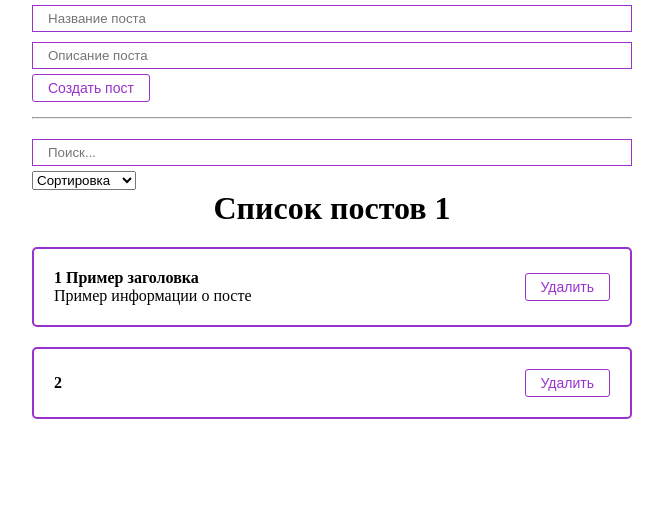
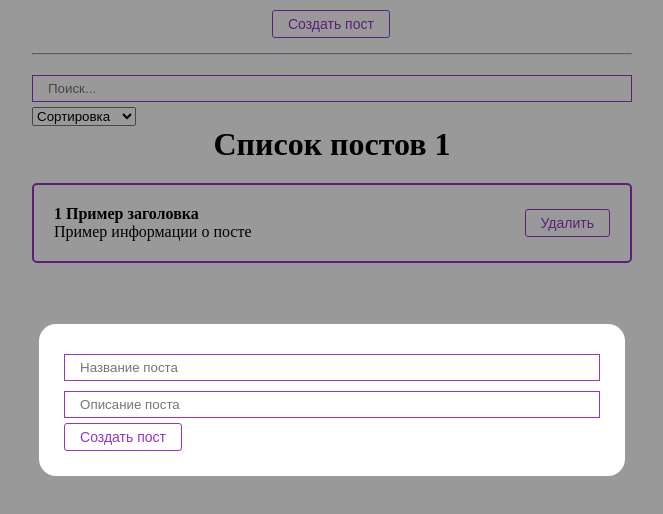
Before and after one commit to joyfulpebble/Learn-React, a React (Create React App) app: page / in a window 1280 px wide. Both pictures are taken after a click on the button "Создать пост". Shown: the top 514 px of the page, without its empty margins (308-971 px from the left). Built offline with nearby package versions, Linux system fonts and the light colour scheme.

Commit message:
Добавлен поpopup

```diff
--- a/src/App.js
+++ b/src/App.js
@@ -2,20 +2,22 @@
 import './styles/App.css'
 import PostList from "./components/PostList";
 import PostForm from "./components/PostForm";
-import Select from "./components/UI/select/Select";
-import CustomInput from "./components/UI/input/CustomInput";
 import PostFilter from "./components/PostFilter";
+import Modal from "./components/UI/modal/Modal";
+import CustomButton from "./components/UI/buton/CustomButton";
 
 function App() {
-  const [title, setTitle] = useState('');
-  const [body, setBody] = useState('');
-  const [posts, setPosts] = useState([
+  const [title, setTitle]   = useState('');
+  const [body, setBody]     = useState('');
+  const [posts, setPosts]   = useState([
     {id: 1, title: 'Пример заголовка', body: 'Пример информации о посте'},
   ]);
   const [filter, setFilter] = useState({sort: '', query: ''})
+  const [modal, setModal]   = useState(false)
 
   const createPost = (newPost) => {
     setPosts([...posts, newPost]);
+    setModal(false);
   };
   const removePost = (post) => {
     setPosts(posts.filter(p => p.id !== post.id));
@@ -34,7 +36,12 @@
 
   return (
     <div className="App">
-      <PostForm create={createPost}/>
+      <CustomButton style={{marginLeft: 240, marginTop: 10}} onClick={() => setModal(true)}>
+        Создать пост
+      </CustomButton>
+      <Modal visible={modal} setVisible={setModal}>
+        <PostForm create={createPost}/>
+      </Modal>
       <hr style={{margin: '15px 0'}}/>
       <PostFilter
         filter={filter}
--- /dev/null
+++ b/src/components/UI/modal/Modal.jsx
@@ -0,0 +1,20 @@
+import React from 'react';
+import classes from './Modal.module.css'
+
+const Modal = ({children, visible, setVisible}) => {
+
+  const rootClasses = [classes.Modal];
+  if(visible){
+    rootClasses.push(classes.active)
+  }
+
+  return (
+      <div className={rootClasses.join(' ')} onClick={() => setVisible(false)}>
+        <div className={classes.ModalContent} onClick={e => e.stopPropagation()}>
+          {children}
+        </div>
+      </div>
+  );
+};
+
+export default Modal;
--- /dev/null
+++ b/src/components/UI/modal/Modal.module.css
@@ -0,0 +1,20 @@
+.Modal{
+    position: fixed;
+    top: 0;
+    bottom: 0;
+    left: 0;
+    right: 0;
+    display: none;
+    background: rgba(0, 0, 0, .4);
+}
+.Modal.active{
+    display: flex;
+    justify-content: center;
+    align-items: center;
+}
+.ModalContent{
+    padding: 25px;
+    background: white;
+    min-width: 250px;
+    border-radius: 17px;
+}
```
